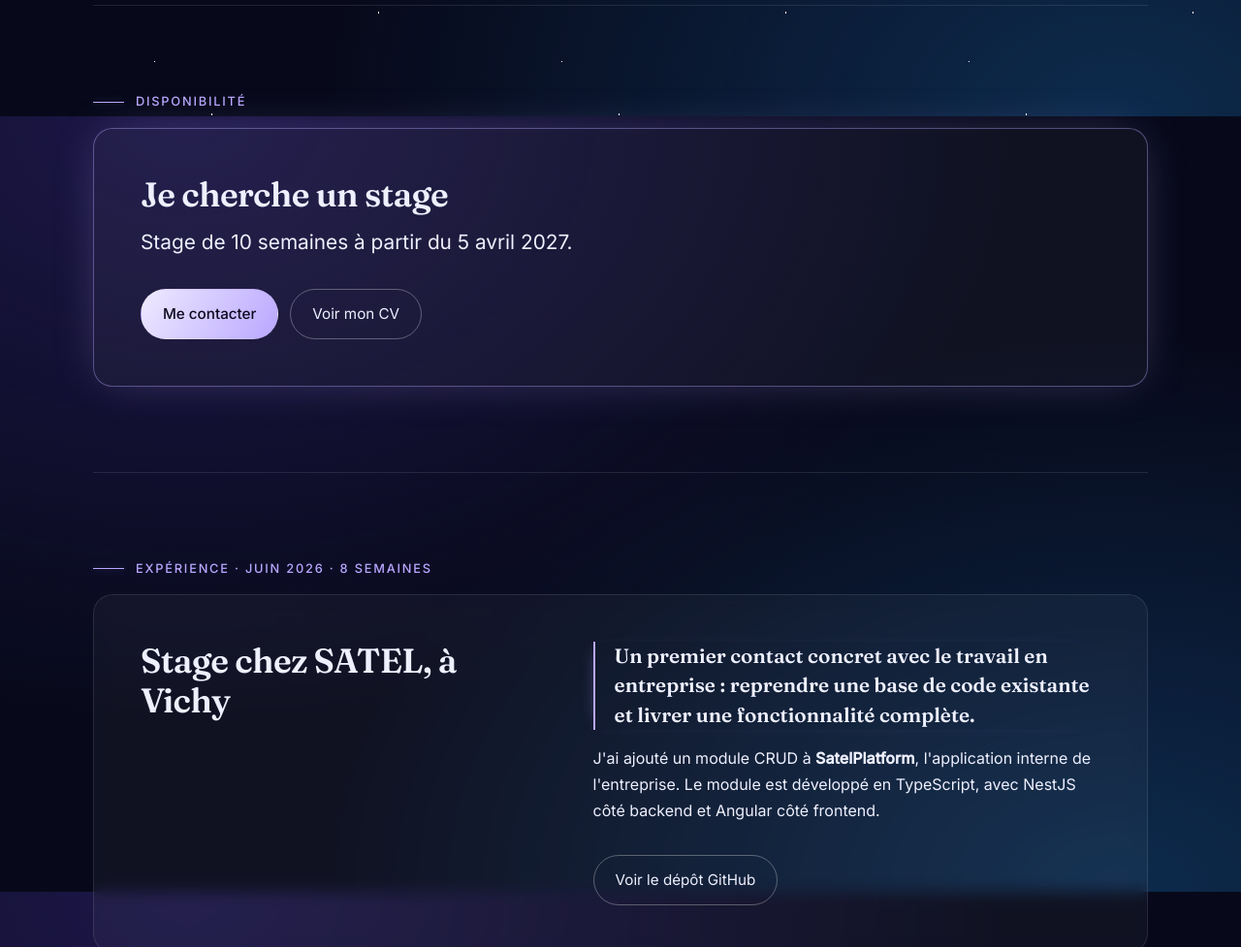
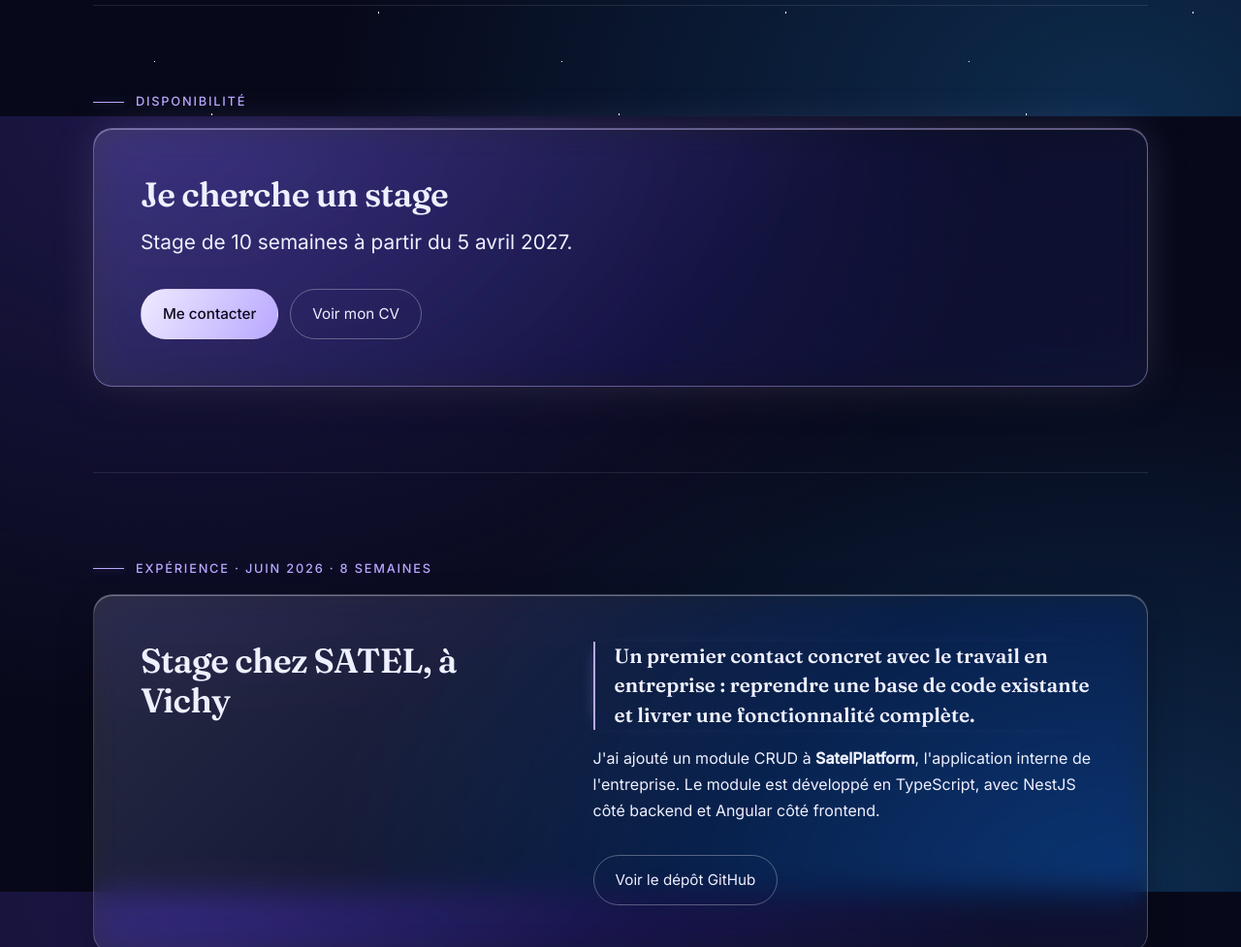
Before and after one commit to DiouDD/dioudd.github.io, a plain HTML site: page index.html in a window 1280 px wide. Shown: the part 680-1657 px from the top of the page at 97% size. Drawn offline with Linux system fonts and the light colour scheme.

```diff
--- a/style.css
+++ b/style.css
@@ -646,3 +646,38 @@ main.wrap { flex: 1; padding-bottom: 88px; }
   .stage-card { padding: 28px; }
   .projects > li { padding: 24px; }
 }
+
+/* Effet liquid glass : toutes les cartes partagent ce style */
+.stage-card,
+.search-card,
+.skill-group,
+.interest,
+.projects > li,
+.projects > li:hover,
+.contact-list li,
+.diagram {
+  background: linear-gradient(135deg, rgba(255, 255, 255, 0.14), rgba(255, 255, 255, 0.03) 60%, rgba(185, 167, 255, 0.06));
+  border: 1px solid rgba(255, 255, 255, 0.18);
+  backdrop-filter: blur(16px) saturate(180%);
+  -webkit-backdrop-filter: blur(16px) saturate(180%);
+  box-shadow:
+    inset 0 1px 0 rgba(255, 255, 255, 0.35),
+    inset 0 -1px 0 rgba(255, 255, 255, 0.05),
+    0 12px 40px -12px rgba(0, 0, 0, 0.55);
+}
+
+.search-card {
+  border-color: rgba(185, 167, 255, 0.45);
+  box-shadow:
+    inset 0 1px 0 rgba(255, 255, 255, 0.35),
+    0 0 50px -14px var(--accent-glow),
+    0 12px 40px -12px rgba(0, 0, 0, 0.55);
+}
+
+.projects > li:hover {
+  border-color: rgba(185, 167, 255, 0.6);
+  box-shadow:
+    inset 0 1px 0 rgba(255, 255, 255, 0.35),
+    0 0 36px -8px var(--accent-glow),
+    0 12px 40px -12px rgba(0, 0, 0, 0.55);
+}
```
Also changed, not shown: contact.html (+1 -1 lines).
